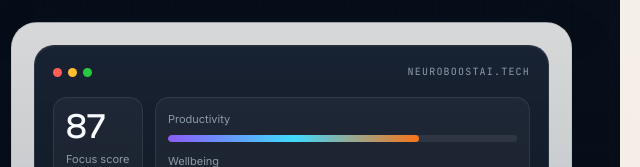
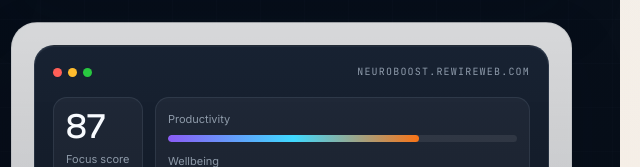
Before and after one commit to ali-rewireweb/Ali-portfolio, a plain HTML site: page index.html in a window 1280 px wide. Shown: the part 4053-4220 px from the top of the page, 640-1280 px from the left. Drawn offline with Linux system fonts and the light colour scheme.

Commit message:
Change tool card link to neuroboost.rewireweb.com
Updated the link and display text for the tool card.

```diff
--- a/index.html
+++ b/index.html
@@ -2414,11 +2414,11 @@
           <span class="tool-link">Open live tool &rarr;</span>
         </article>
 
-        <article class="tool-card reveal delay-4" onclick="window.open('https://neuroboostai.tech','_blank')" data-tilt>
+        <article class="tool-card reveal delay-4" onclick="window.open('https://neuroboost.rewireweb.com','_blank')" data-tilt>
           <div class="mockup-frame">
             <div class="mockup-top">
               <div class="browser-dots"><span style="background:#ff5f57"></span><span style="background:#febc2e"></span><span style="background:#28c840"></span></div>
-              <div>neuroboostai.tech</div>
+              <div>neuroboost.rewireweb.com</div>
             </div>
             <div class="focus-layout">
               <div class="focus-top">
```
